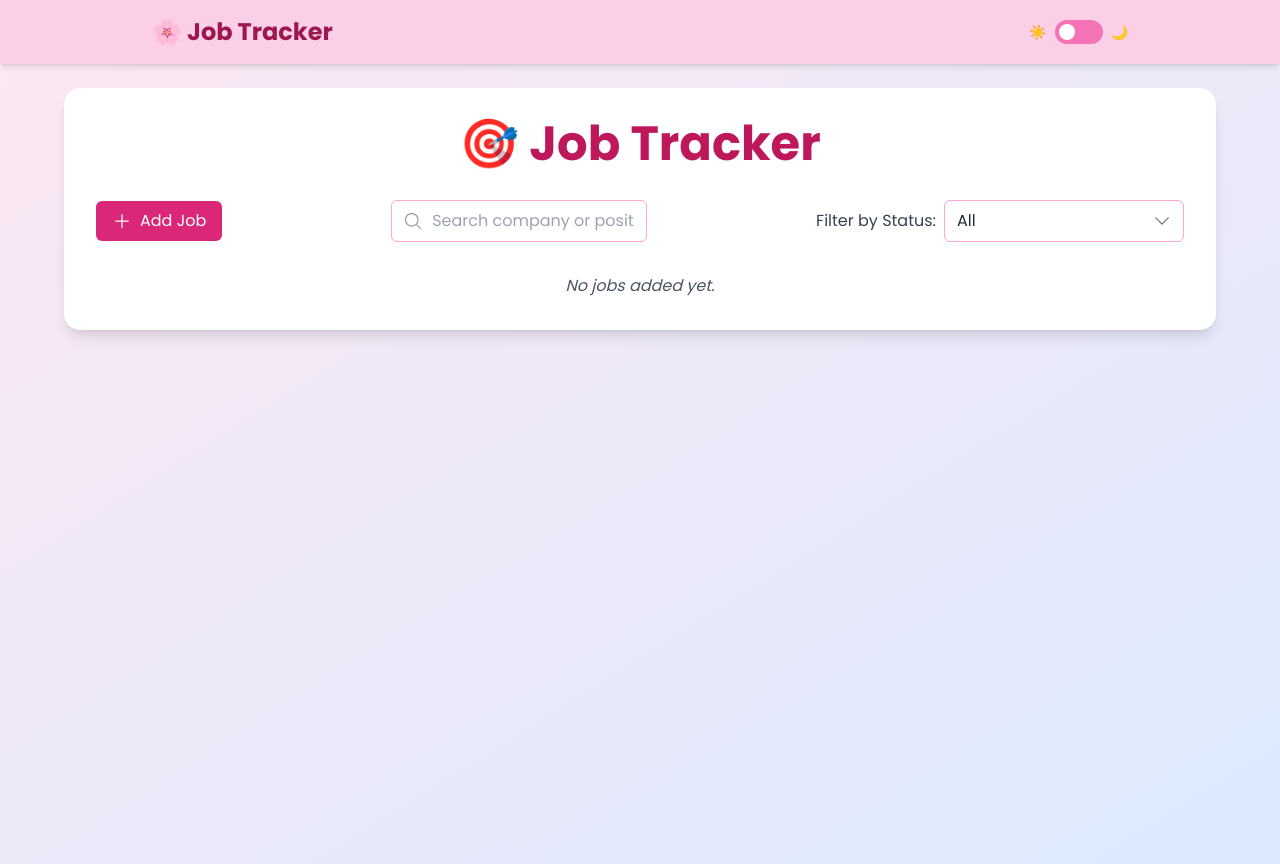
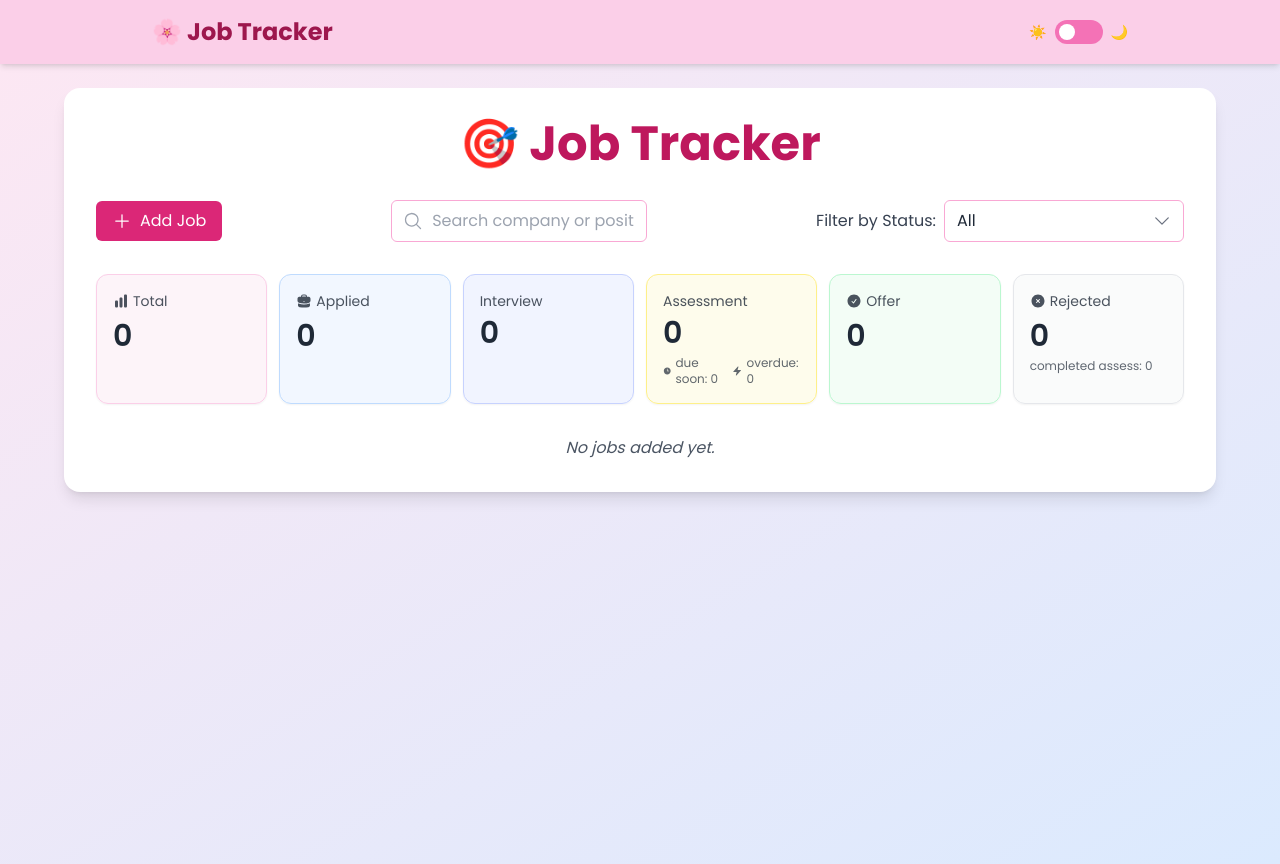
Before and after one commit to saumyaxc/Job-Tracker, a React (Create React App) app in the folder client/: page / in a window 1280 px wide. Built offline with nearby package versions, Linux system fonts and the light colour scheme.

Commit message:
added stats bar

```diff
--- a/client/package.json
+++ b/client/package.json
@@ -8,6 +8,7 @@
     "@testing-library/jest-dom": "^6.6.4",
     "@testing-library/react": "^16.3.0",
     "@testing-library/user-event": "^13.5.0",
+    "framer-motion": "^12.23.12",
     "react": "^19.1.1",
     "react-dom": "^19.1.1",
     "react-scripts": "5.0.1",
--- a/client/src/App.js
+++ b/client/src/App.js
@@ -9,6 +9,7 @@ import Navbar from './Navbar';
 import JobForm from './JobForm';
 import JobList from './JobList';
 import AddJobModal from './AddJobModal';
+import StatsBar from './StatsBar';
 
 function App() {
   const [jobs, setJobs] = useState(() => {
@@ -55,6 +56,37 @@ function App() {
       (filterStatus === 'All' || job.status === filterStatus) &&
       matchesSearch(job, searchTerm)
   );
+
+  const statusCounts = jobs.reduce(
+    (acc, j) => {
+      acc.total += 1;
+      acc[j.status] = (acc[j.status] || 0) + 1;
+
+      // due soon / overdue (only if Assessment and not completed)
+      if (j.status === 'Assessment' && j.assessmentDueDate && !j.assessmentCompleted) {
+        const today = new Date(); today.setHours(0,0,0,0);
+        const d = new Date(j.assessmentDueDate);
+        const diff = (d - today) / (1000*60*60*24);
+        if (diff < 0) acc.overdue += 1;
+        if (diff >= 0 && diff <= 3) acc.dueSoon += 1;
+      }
+
+      if (j.assessmentCompleted) acc.completedAssessments += 1;
+      return acc;
+    },
+    {
+      total: 0,
+      Applied: 0,
+      Interview: 0,
+      Assessment: 0,
+      Offer: 0,
+      Rejected: 0,
+      dueSoon: 0,
+      overdue: 0,
+      completedAssessments: 0,
+    }
+  );
+
 
   return (
     <>
@@ -116,6 +148,8 @@ function App() {
             <JobForm onAdd={(job) => { addJob(job); setShowAdd(false); }} />
           </AddJobModal>
 
+          <StatsBar stats={statusCounts} />
+
           <JobList
             jobs={filteredJobs}
             onDelete={deleteJob}
--- /dev/null
+++ b/client/src/StatsBar.js
@@ -0,0 +1,78 @@
+import React from 'react';
+import { motion, useSpring, useTransform } from 'framer-motion';
+import BriefcaseIcon from '@heroicons/react/24/solid/BriefcaseIcon';
+import CheckCircleIcon from '@heroicons/react/24/solid/CheckCircleIcon';
+import XCircleIcon from '@heroicons/react/24/solid/XCircleIcon';
+import ClockIcon from '@heroicons/react/24/solid/ClockIcon';
+import BoltIcon from '@heroicons/react/24/solid/BoltIcon';
+import ChartBarIcon from '@heroicons/react/24/solid/ChartBarIcon';
+
+const StatCard = ({ label, value, sublabel, className }) => {
+  // Count-up animation
+  const spring = useSpring(0, { stiffness: 120, damping: 20 });
+  React.useEffect(() => { spring.set(value); }, [value, spring]);
+  const rounded = useTransform(spring, latest => Math.round(latest));
+
+  return (
+    <motion.div
+      initial={{ opacity: 0, y: 12 }}
+      animate={{ opacity: 1, y: 0 }}
+      transition={{ type: 'spring', stiffness: 150, damping: 16 }}
+      className={`rounded-xl p-4 shadow-sm border ${className}`}
+    >
+      <div className="text-sm opacity-80">{label}</div>
+      <div className="mt-1 text-3xl font-semibold">
+        {/* framer-motion value to text */}
+        <motion.span>{rounded}</motion.span>
+      </div>
+      {sublabel && <div className="text-xs mt-1 opacity-70">{sublabel}</div>}
+    </motion.div>
+  );
+};
+
+const StatsBar = ({ stats }) => {
+  // Tailwind palettes for cute + dark mode
+  return (
+    <div className="grid grid-cols-2 md:grid-cols-3 lg:grid-cols-6 gap-3">
+      <StatCard
+        label={<span className="inline-flex items-center gap-1"><ChartBarIcon className="w-4 h-4" /> Total</span>}
+        value={stats.total}
+        className="bg-pink-50/80 dark:bg-pink-900/20 border-pink-200 dark:border-pink-800"
+      />
+      <StatCard
+        label={<span className="inline-flex items-center gap-1"><BriefcaseIcon className="w-4 h-4" /> Applied</span>}
+        value={stats.Applied}
+        className="bg-blue-50/80 dark:bg-blue-900/20 border-blue-200 dark:border-blue-800"
+      />
+      <StatCard
+        label="Interview"
+        value={stats.Interview}
+        className="bg-indigo-50/80 dark:bg-indigo-900/20 border-indigo-200 dark:border-indigo-800"
+      />
+      <StatCard
+        label="Assessment"
+        value={stats.Assessment}
+        sublabel={
+          <span className="inline-flex items-center gap-2">
+            <span className="inline-flex items-center gap-1"><ClockIcon className="w-3 h-3" /> due soon: {stats.dueSoon}</span>
+            <span className="inline-flex items-center gap-1"><BoltIcon className="w-3 h-3" /> overdue: {stats.overdue}</span>
+          </span>
+        }
+        className="bg-yellow-50/80 dark:bg-yellow-900/20 border-yellow-200 dark:border-yellow-800"
+      />
+      <StatCard
+        label={<span className="inline-flex items-center gap-1"><CheckCircleIcon className="w-4 h-4" /> Offer</span>}
+        value={stats.Offer}
+        className="bg-green-50/80 dark:bg-green-900/20 border-green-200 dark:border-green-800"
+      />
+      <StatCard
+        label={<span className="inline-flex items-center gap-1"><XCircleIcon className="w-4 h-4" /> Rejected</span>}
+        value={stats.Rejected}
+        sublabel={`completed assess: ${stats.completedAssessments}`}
+        className="bg-gray-50/80 dark:bg-gray-900/40 border-gray-200 dark:border-gray-800"
+      />
+    </div>
+  );
+};
+
+export default StatsBar;
```
Also changed, not shown: 1 other file (tests, documents, lock files or other folders).
